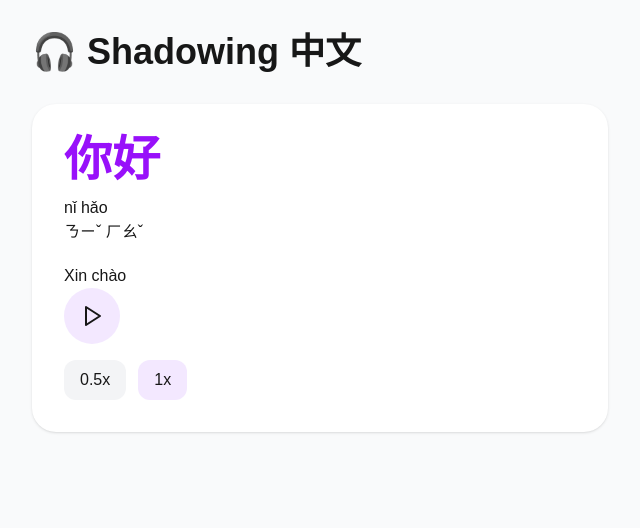
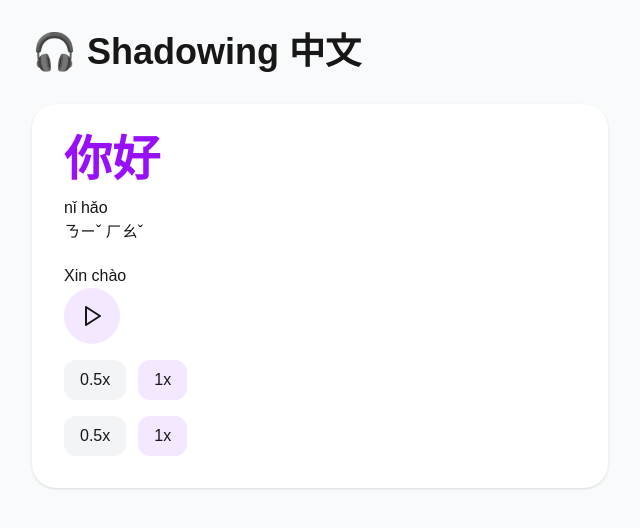
Before and after one commit to vinhdau088-cloud/Chinese, a Next.js app: page /shadowing in a window 1280 px wide. Shown: the top 528 px of the page, without its empty margins (0-640 px from the left). Built offline with nearby package versions, Linux system fonts and the light colour scheme.

Commit message:
Update ShadowingCard.tsx

```diff
--- a/components/shadowing/ShadowingCard.tsx
+++ b/components/shadowing/ShadowingCard.tsx
@@ -2,7 +2,7 @@
 
 import AudioControl from "./AudioControl";
 import SpeedControl from "./SpeedControl";
-
+import Recorder from "./Recorder";
 
 export default function ShadowingCard(){
 
@@ -72,6 +72,9 @@ change={speed}
 
 />
 
+  <SpeedControl
+change={speed}
+/>
 
 </div>
 
```
